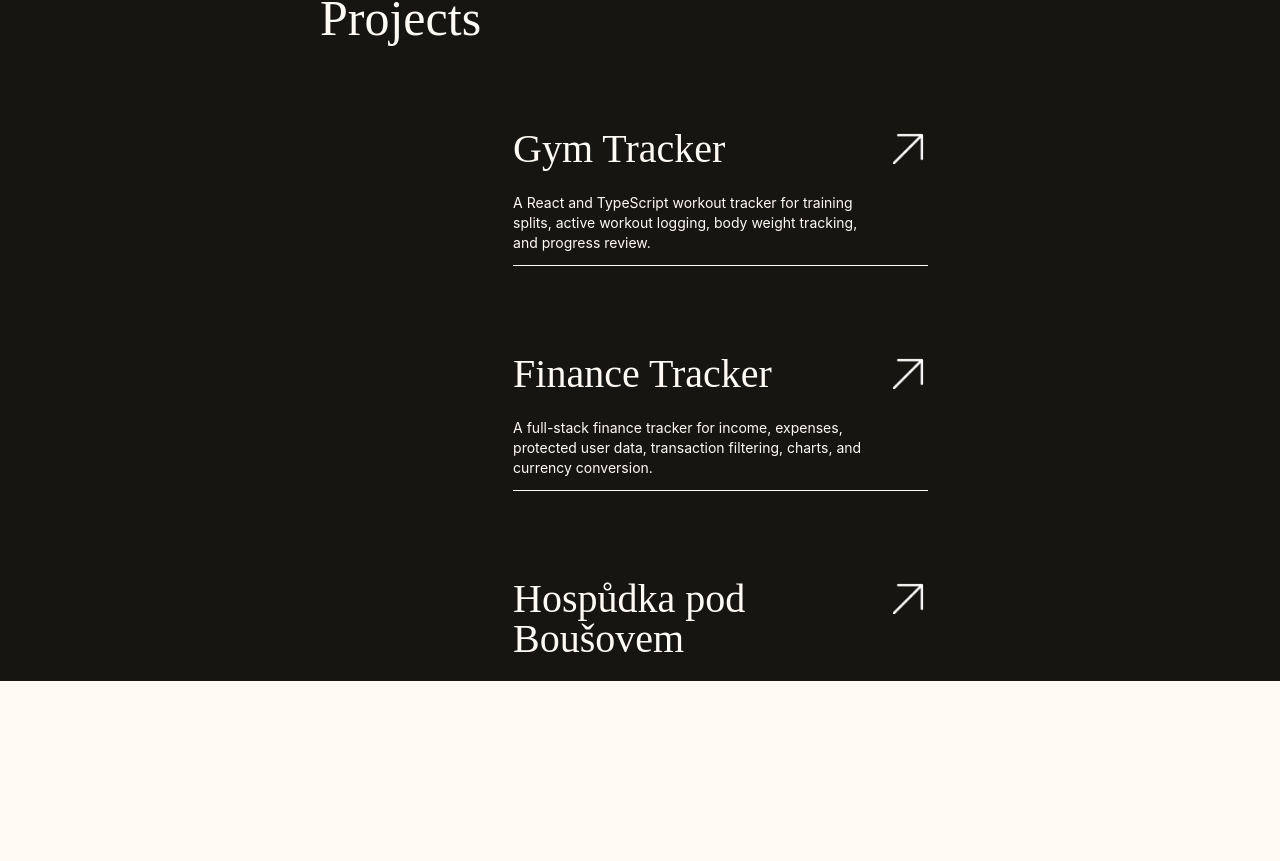
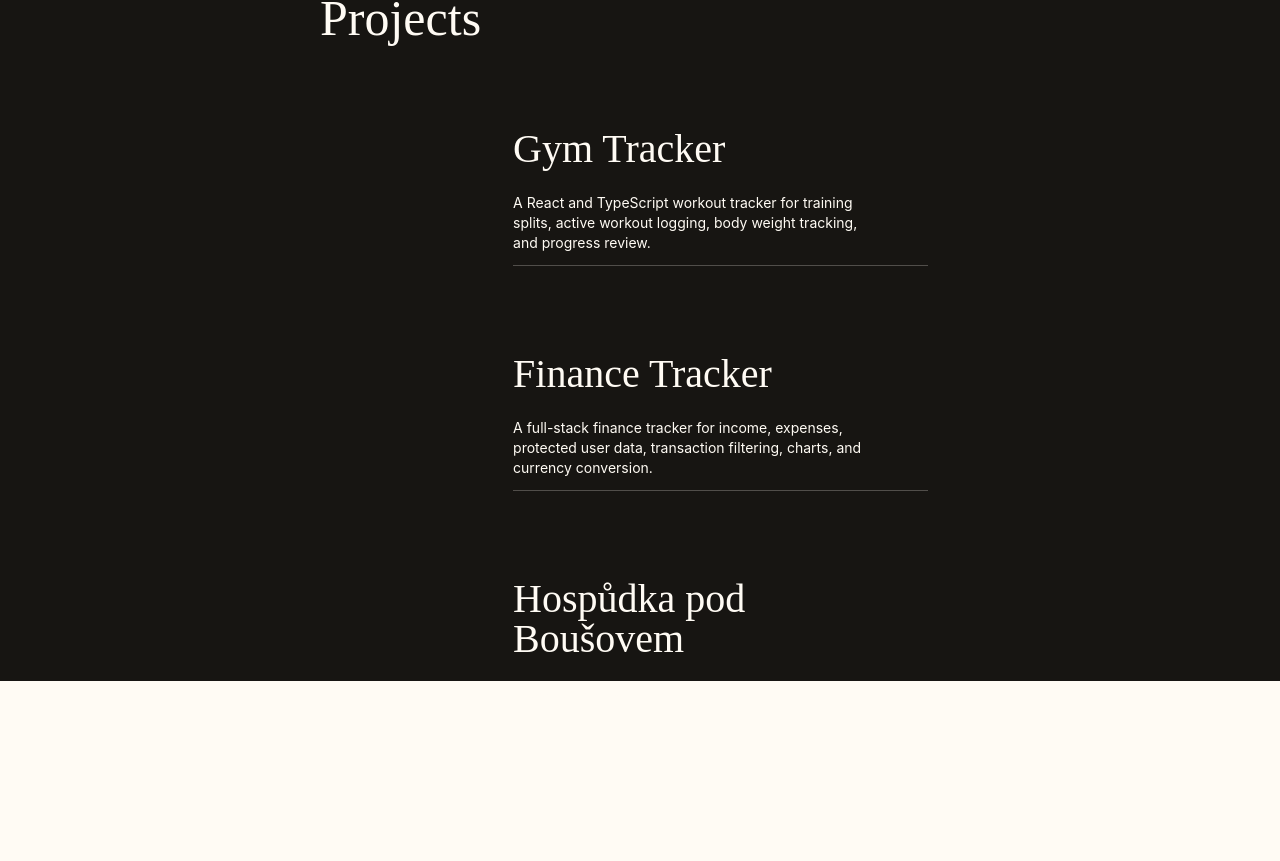
Before and after one commit to Luan2118/portfolio-v2, a React (Vite) app: page / in a window 1280 px wide. Shown: the part 919-1780 px from the top of the page. Built offline with nearby package versions, Linux system fonts and the light colour scheme.

Commit message:
feat: add project card hover animations

```diff
--- a/src/pages/Homepage/sections/Projects/components/ProjectCard.tsx
+++ b/src/pages/Homepage/sections/Projects/components/ProjectCard.tsx
@@ -1,6 +1,5 @@
-import projectsArrow from "../../../../../assets/icons/projectsArrow.png"
+import projectsArrow from "../../../../../assets/icons/projectsArrow.png";
 import { Link } from "react-router-dom";
-
 
 type ProjectCardProps = {
   name: string
@@ -15,19 +14,22 @@ function ProjectCard({ name, description }: ProjectCardProps) {
 
   const link =
     name === 'Gym Tracker' ? '/gym-tracker' :
-    name === 'Finance Tracker' ? '/finance-tracker' :
-    name === 'Hospůdka pod Boušovem' ? '/hospudka-pod-bousovem' : '/'
+      name === 'Finance Tracker' ? '/finance-tracker' :
+        name === 'Hospůdka pod Boušovem' ? '/hospudka-pod-bousovem' : '/'
 
   return (
-    <Link to={link} className="flex flex-col  xl:mt-10 px-4 py-6 text-start" onClick={scrollToTop}>
+    <Link to={link} className="flex flex-col group xl:mt-10 px-4 py-6 text-start" onClick={scrollToTop}>
       <div className="flex justify-between">
         <p className="text-[clamp(20px,4vw,40px)] leading-none font-[Judson] ">{name}</p>
-        <img className="w-[clamp(25px,4vw,40px)] h-[clamp(25px,4vw,40px)] ml-10" src={projectsArrow} alt="" />
+        <img className="w-[clamp(25px,4vw,40px)] h-[clamp(25px,4vw,40px)] ml-10 opacity-0 -translate-x-6 translate-y-6 scale-75 group-hover:opacity-100 group-hover:translate-0 group-hover:scale-100 duration-400" src={projectsArrow} alt="" />
       </div>
 
-      <div className="mt-6">
+      <div className="mt-6 ">
         <p className="text-xs  lg:text-sm mb-3 w-[85%]">{description}</p>
-        <hr />
+        <div className="relative">
+          <hr className=" opacity-25 " />
+          <hr className="absolute inset-0 scale-x-0 origin-left group-hover:scale-x-100 transition-transform duration-600" />
+        </div>
       </div>
 
     </Link>
```
